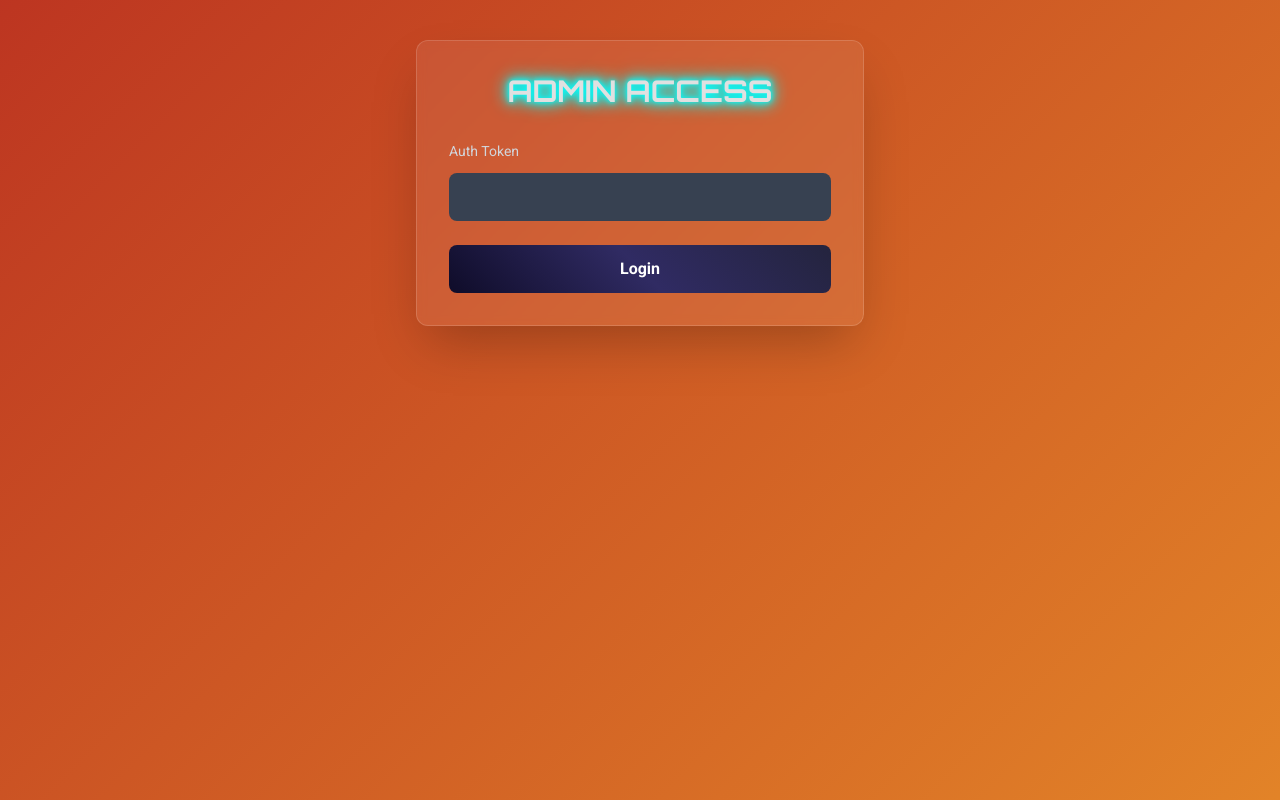
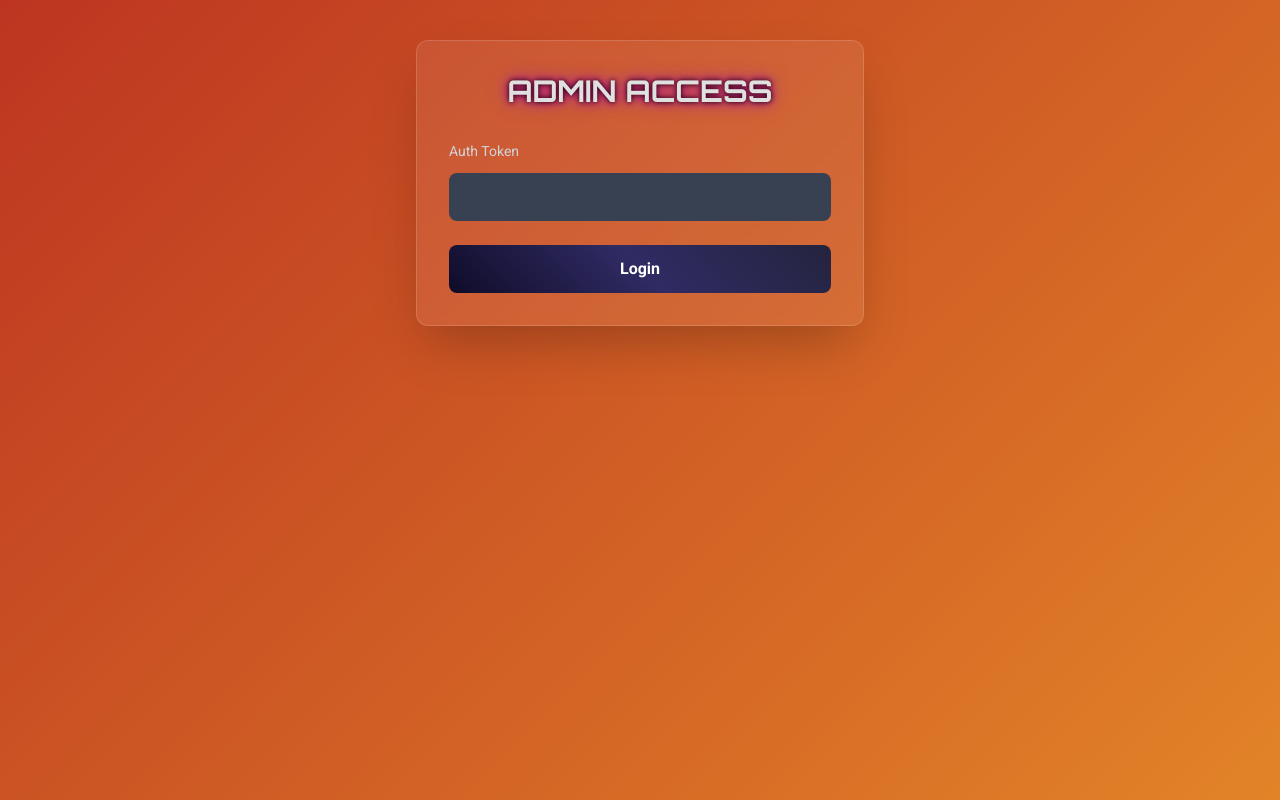
Before and after one commit to AlonsoAliaga/admin-panel, a plain HTML site: page docs/index.html in a window 1280 px wide. Drawn offline with nearby package versions, Linux system fonts and the light colour scheme.

Commit message:
Update index.html

```diff
--- a/docs/index.html
+++ b/docs/index.html
@@ -25,7 +25,7 @@
         }
 
         .text-neon {
-            text-shadow: 0 0 5px #0ff, 0 0 10px #0ff, 0 0 15px #0ff, 0 0 20px #0ff;
+            text-shadow: 0 0 5px #190000, 0 0 10px #7a0077, 0 0 15px #ff2065, 0 0 20px #815fa2;
             font-family: 'Orbitron', sans-serif;
         }
 
```
